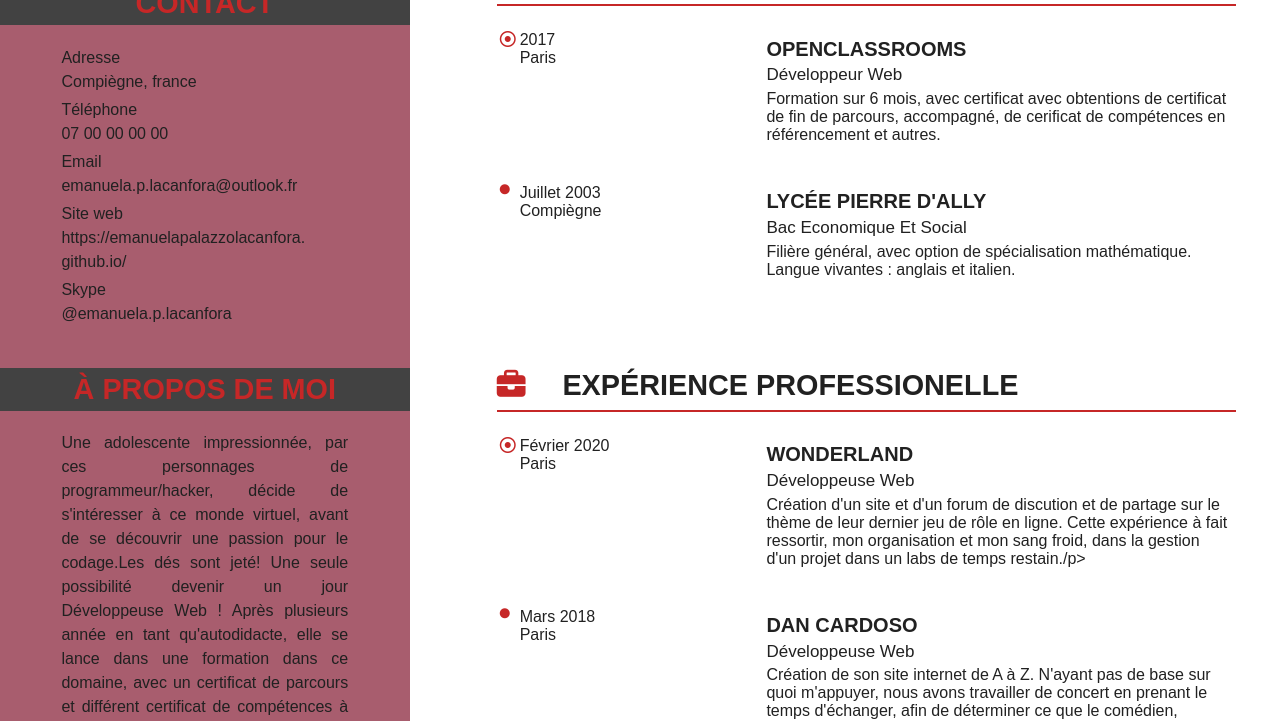
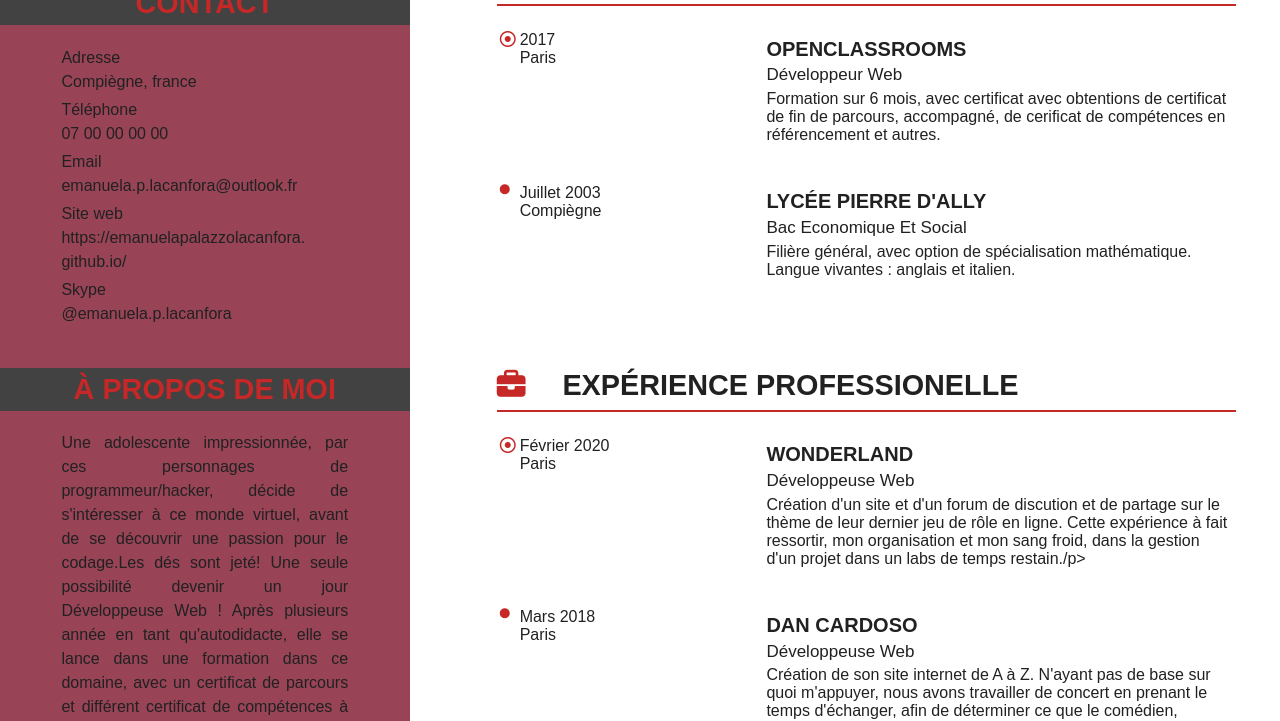
Before and after one commit to emanuelapalazzolacanfora/emanuelapalazzolacanfora.github.io, a plain HTML site: page index.html in a window 1280 px wide. Shown: the part 235-956 px from the top of the page. Drawn offline with Linux system fonts and the light colour scheme.

Commit message:
Update style.css

```diff
--- a/style.css
+++ b/style.css
@@ -18,7 +18,7 @@ text-align:left;
 }
 
 aside {
-	background-color:#A85D6E;
+	background-color:#984456;
 
 }
 /* Media queries */
```
